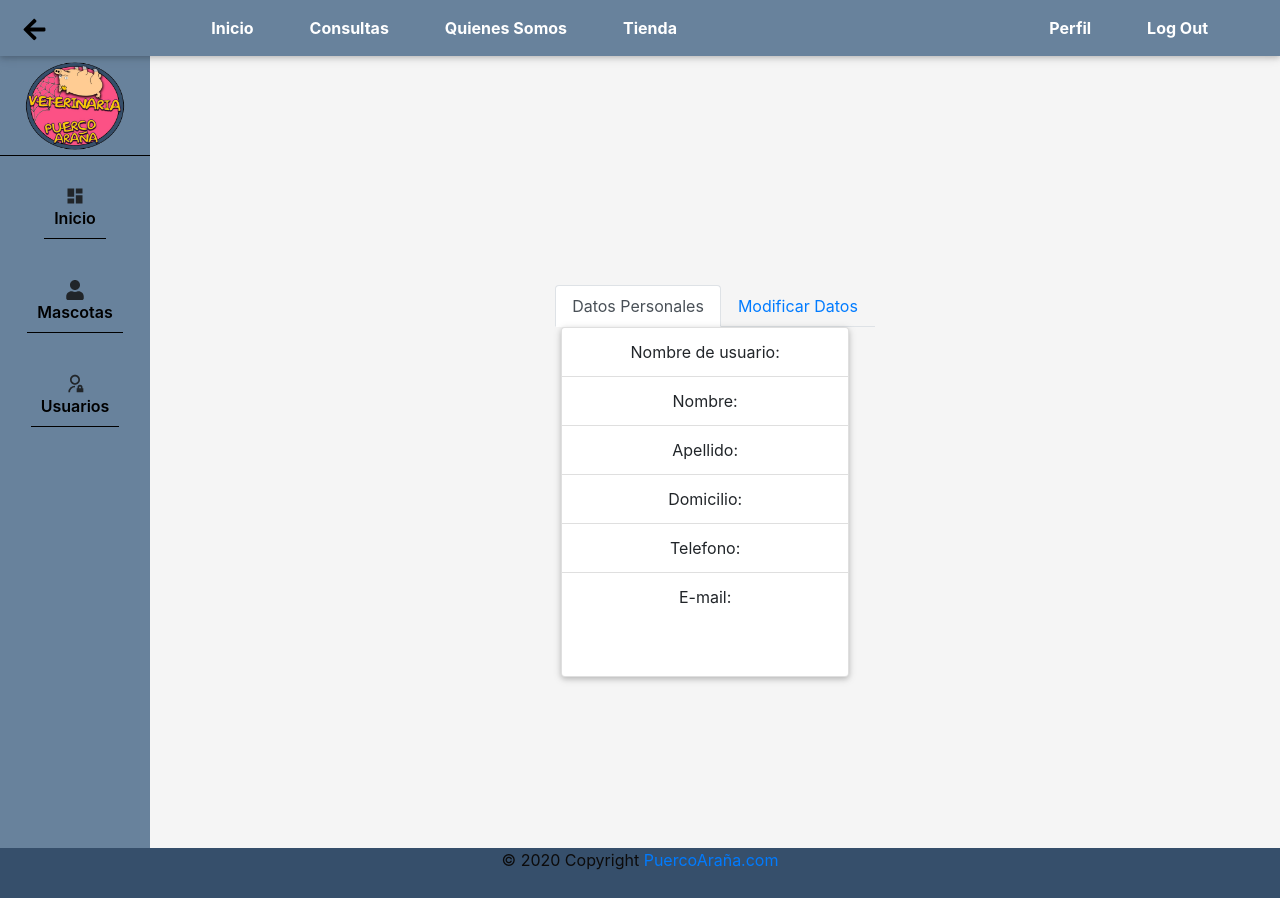
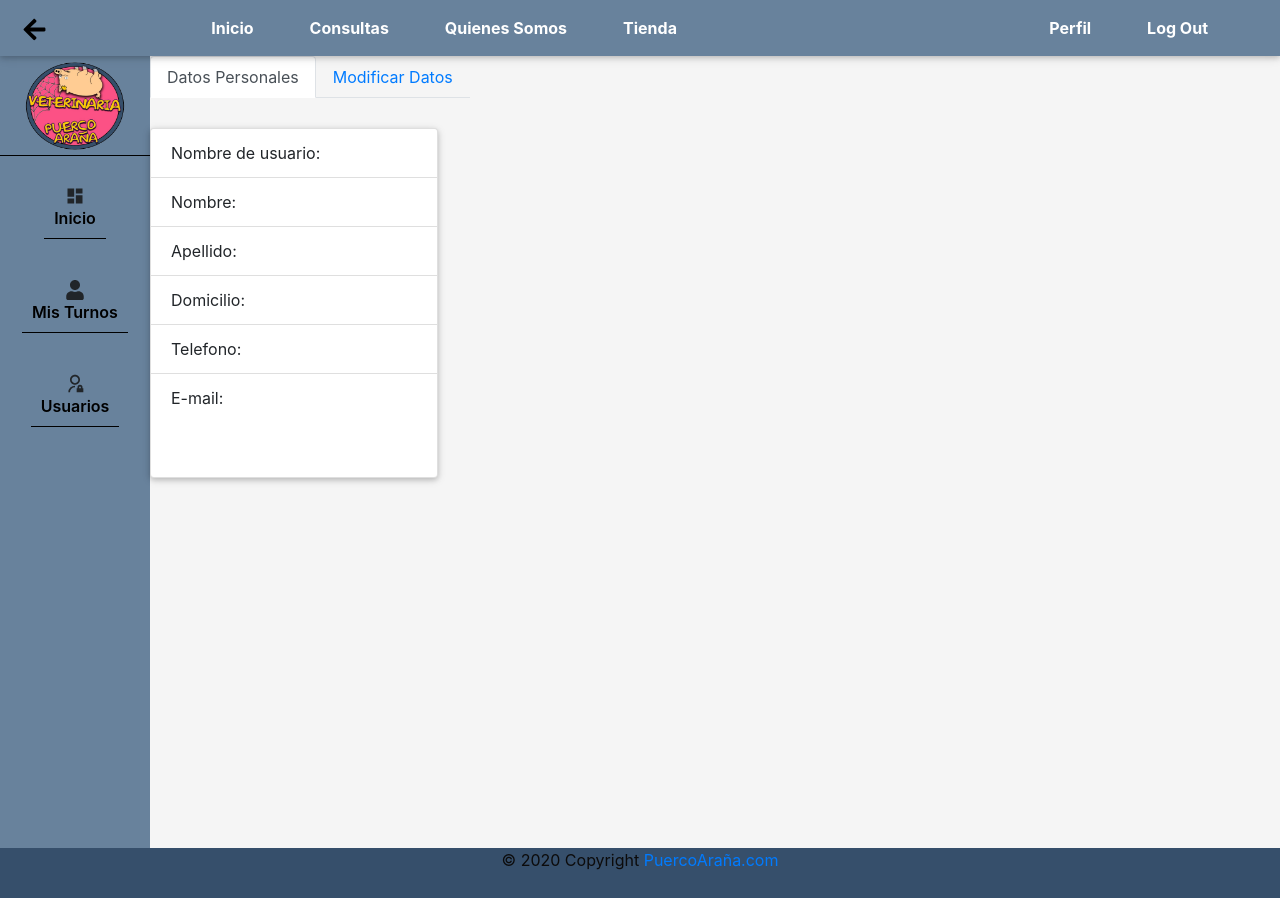
Before and after one commit to Diegolmi/Vet-puercoArania, a React (Create React App) app: page /usuario/datos in a window 1280 px wide. Built offline with nearby package versions, Linux system fonts and the light colour scheme; no server answers.

Commit message:
fix card turnos usuario

```diff
--- a/src/components/Usser/AdminUser.js
+++ b/src/components/Usser/AdminUser.js
@@ -38,11 +38,11 @@ const AdminUser = () => {
             <div className="columna-sidebar-icon">
               <SideNavicons />
             </div>
-            <div className="container-sidebar">
-              <div className="container-links-sidebar">
+            <div className="container-sidebar1">
+              <div className="container-links-sidebar1">
                 <Switch>
                   <Route exact path="/usuario" component={IndexUsser} />
-                  <Route exact path="/usuario/mascotas" component={Mascotas} />
+                  <Route exact path="/usuario/turnos" component={Turnos} />
                   <Route exact path="/usuario/datos" component={DatosUsuario} />
                 </Switch>
               </div>
@@ -53,11 +53,11 @@ const AdminUser = () => {
             <div className="columna-sidebar">
               <Sidenav />
             </div>
-            <div className="container-sidebar">
-              <div className="container-links-sidebar">
+            <div className="container-sidebar1">
+              <div className="container-links-sidebar1">
                 <Switch>
                   <Route exact path="/usuario" component={IndexUsser} />
-                  <Route exact path="/usuario/mascotas" component={Mascotas} />
+                  <Route exact path="/usuario/turnos" component={Turnos} />
                   <Route exact path="/usuario/datos" component={DatosUsuario} />
                 </Switch>
               </div>
--- a/src/components/Usser/Components/Sidenav.js
+++ b/src/components/Usser/Components/Sidenav.js
@@ -13,22 +13,6 @@ import { RiAdminLine } from 'react-icons/ri';
 const SidebarAdmin = () => {
     return (
 
-        // <Col md={3}>
-        // <div className="sidebar-container">
-
-        //     <div className="datos-sidebar">
-
-        //     <Link to="/"><img src={logo} alt="Logo veterinaria" className="logo" /></Link>
-        //     </div>
-        //     <ul className="secciones-sidebar">
-        //         <li className="listado-sidebar"><MdDashboard className="icon-sidebar-admin"/> <Link to="/usuario"  className="link-sidebar">Inicio</Link></li>
-        //         <li className="listado-sidebar"><FaUser className="icon-sidebar-admin"/> <Link to="/usuario/mascotas"  className="link-sidebar">Mascotas</Link></li>
-        //         <li className="listado-sidebar"><RiAdminLine className="icon-sidebar-admin"/><Link/ink to="/usuadatos" className="link-sidebar">Usuarios</Link></li>
-
-        //     </ul>
-
-        // </div>
-        // </Col>
         <div className="sidebar-container">
       <div className="datos-sidebar">
         <Link to="/">
@@ -44,8 +28,8 @@ const SidebarAdmin = () => {
         </li>
         <li className="listado-sidebar">
           <FaUser className="icon-sidebar-admin" />{" "}
-          <Link to="/usuario/mascotas" className="link-sidebar">
-            Mascotas
+          <Link to="/usuario/turnos" className="link-sidebar">
+            Mis Turnos
           </Link>
         </li>
         <li className="listado-sidebar">
--- a/src/components/Usser/Components/Turnos/Turno.js
+++ b/src/components/Usser/Components/Turnos/Turno.js
@@ -23,33 +23,38 @@ const Turno = ({ turno, listarTurnos }) => {
         listarTurnos();
       }
     });
-
   };
-
-
-
-
 
   return (
     <>
+      <Card border="danger" className="cardTurno ">
+        <p>
+          Mascota: <span>{turno.pet}</span>
+        </p>
+        <p>
+          Dueño: <span>{turno.user}</span>
+        </p>
+        <p>
+          Fecha: <span>{turno.date}</span>
+        </p>
+        <p>
+          Hora: <span>{turno.time}</span>
+        </p>
+        <p>
+          Descripcion: <span>{turno.description}</span>
+        </p>
+        <p>
+          Sector: <span>{turno.service}</span>
+        </p>
 
-
-        <div border="danger" className="cardTurno ">
-          <p>Mascota: <span>{turno.pet}</span></p>
-          <p>Dueño: <span>{turno.user}</span></p>
-          <p>Fecha: <span>{turno.date}</span></p>
-          <p>Hora: <span>{turno.time}</span></p>
-          <p>Descripcion: <span>{turno.description}</span></p>
-          <p>Sector: <span>{turno.service}</span></p>
-
-          <Button className="btn btn-danger"
-            onClick={() => eliminarTurno(turno._id)} >Cancelar Turno</Button>
-        </div >
-
+        <Button
+          className="btn btn-danger"
+          onClick={() => eliminarTurno(turno._id)}
+        >
+          Cancelar Turno
+        </Button>
+      </Card>
     </>
-
-
-
-  )
+  );
 };
 export default Turno;
--- a/src/components/Usser/Components/Turnos/Turnos.js
+++ b/src/components/Usser/Components/Turnos/Turnos.js
@@ -13,7 +13,6 @@ const Turnos = () => {
 
     setTurnos(result.data || []);
     console.log(result.data);
-
   };
 
   useEffect(() => {
@@ -31,28 +30,15 @@ const Turnos = () => {
         Saca tu turno
       </button>
     ) : (
-        ""
-      );
+      ""
+    );
 
   return (
-    <Container>
-      <Row>
-        <Col md="12">
-          <p className="tituloTurno">
-            <span>{titulo}</span>
-          </p>
-
-            {turnos.map((turno) => (
-              <Turno listarTurnos={listarTurnos} turno={turno} />
-            ))}
-
-        </Col>
-      </Row>
-
-    </Container>
-
-
-
+    <>
+      {turnos.map((turno) => (
+        <Turno listarTurnos={listarTurnos} turno={turno} />
+      ))}
+    </>
   );
 };
 
--- a/src/components/Usser/Components/Turnos/styleTurno.css
+++ b/src/components/Usser/Components/Turnos/styleTurno.css
@@ -1,22 +1,5 @@
-.tituloTurno {
-    margin: 20px;
-    color: red;
-
-}
 
 
-.tab-content {
-    text-align: center;
-    display: flex;
-    justify-content: center;
-    align-items: center;
-    flex-direction: row;
-    flex-wrap: wrap !important;
-    width: 300px;
-    height: 300px;
-
-
-}
 .contenedor1-card {
     width: 100%;
 }
@@ -29,14 +12,13 @@
 .cardTurno {
     box-shadow: 9px 10px 39px -6px rgba(0, 0, 0, 0.54);
     padding: 20px;
-    margin: 0 !important;
+    margin: 20px;
     border: 2px solid red;
     width: 300px;
+    height: 400px;
 
 }
-.card {
-    margin: 0 !important;
-}
+
 .formTurnos {
 width: 500px;
 padding: 50px;
--- a/src/components/Usser/Components/sideNavicons.js
+++ b/src/components/Usser/Components/sideNavicons.js
@@ -13,7 +13,7 @@ const SidebarIcons = () => {
             </div>
             <ul className="secciones-sidebar">
                 <li className="listado-sidebar"> <Link to="/usuario"  className="link-sidebar"><MdDashboard className="icon-sidebar-admin"/></Link></li>
-                <li className="listado-sidebar"> <Link to="/usuario/mascota"  className="link-sidebar"><FaUser className="icon-sidebar-admin"/></Link></li>
+                <li className="listado-sidebar"> <Link to="/usuario/turnos"  className="link-sidebar"><FaUser className="icon-sidebar-admin"/></Link></li>
                 <li className="listado-sidebar"><Link to="/usuario/datos" className="link-sidebar"><RiAdminLine className="icon-sidebar-admin"/></Link></li>
 
             </ul>
--- a/src/components/Usser/Components/styleMascotas.css
+++ b/src/components/Usser/Components/styleMascotas.css
@@ -12,6 +12,12 @@
 
 }
 /* SIDEBAR */
+.container-links-sidebar1{
+  display: flex;
+  flex-wrap: wrap;
+  height: 100%;
+  width: 100%;
+}
 
 .sidebar-container{
     margin: 0 !important;
@@ -54,6 +60,7 @@
 }
 .container-sidebar1 {
   width: 100%;
+  height: 100vh;
 }
 
 
```
